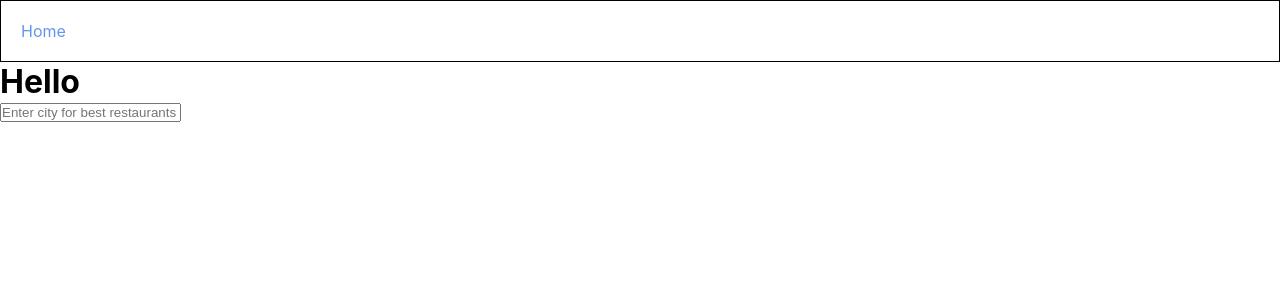
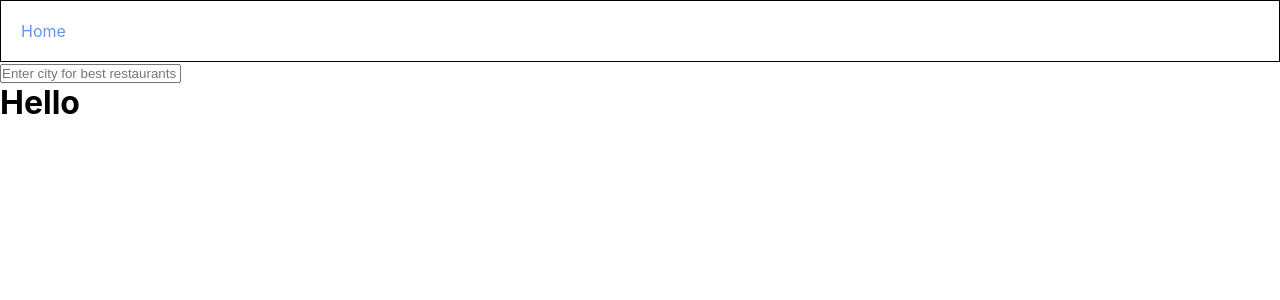
Before and after one commit to ping-n/travel-diary-client, a React (Create React App) app: page / in a window 1280 px wide. Shown: the top 300 px of the page. Built offline with nearby package versions, Linux system fonts and the light colour scheme; no server answers.

Commit message:
added state to getData, need to render data

```diff
--- a/src/components/App.jsx
+++ b/src/components/App.jsx
@@ -7,7 +7,6 @@ function App() {
   return (
     <>
       <NavBar />
-      <GetData />
       <Search />
     </>
   );
--- a/src/components/GetData.jsx
+++ b/src/components/GetData.jsx
@@ -3,10 +3,32 @@ import axios from "axios";
 const API_KEY = process.env.REACT_APP_ZOMATO_API_KEY;
 
 class GetData extends React.Component {
-  state = { data: [] };
-  async componentDidMount() {
+  state = {
+    data: this.props.data,
+    request: false,
+    entity_id: "",
+    entity_type: "",
+  };
+
+  componentDidMount() {
+    console.log(this.props);
+    if (this.props.data.entity_id !== false) {
+      console.log(this.state)
+      this.setState({
+        entity_id: this.props.data.entity_id,
+        entity_type: this.props.data.entity_type,
+        request: true,
+      });
+    }
+  }
+
+  async componentDidUpdate() {
+    console.log("update")
+    if (this.state.request) {
+      console.log("axios request via GetData");
+      const { entity_id, entity_type } = this.state;
       const response = await axios.get(
-      `https://developers.zomato.com/api/v2.1/location_details?entity_id=259&entity_type=city`,
+        `https://developers.zomato.com/api/v2.1/location_details?entity_id=${entity_id}&entity_type=${entity_type}`,
         {
           headers: {
             "user-key": API_KEY,
@@ -14,7 +36,9 @@ class GetData extends React.Component {
         }
       );
       const data = response.data;
-    this.setState({ data: data });
+      console.log(data);
+      this.setState({ data: data, request: false  });
+    }
   }
 
   render() {
--- a/src/components/Search.jsx
+++ b/src/components/Search.jsx
@@ -7,9 +7,9 @@ class Search extends React.Component {
   state = {
     searchKey: "",
     request: false,
-    entity_type: "",
-    entity_id: "",
-    city_name: "",
+    entity_type: false,
+    entity_id: false,
+    city_name: false,
   };
 
   onInputChange = (event) => {
@@ -30,7 +30,11 @@ class Search extends React.Component {
     console.log("componentDidUpdate - ", "request status: " + request);
     if (searchKey && request) {
       this.setState({ request: false });
-      console.log("performing axios get with api: " + API_KEY);
+      let partial_api_key =
+        API_KEY.substring(0, 4) +
+        "..." +
+        API_KEY.substring(API_KEY.length, API_KEY.length - 4);
+      console.log("performing axios get with api: " + partial_api_key);
       const response = await axios.get(
         `https://developers.zomato.com/api/v2.1/locations?query=${searchKey}`,
         {
@@ -40,7 +44,7 @@ class Search extends React.Component {
         }
       );
       console.log("zomato axios response: ", response);
-      if (response.data.location_suggestions.length > 0) {
+      try {
         const {
           entity_type,
           entity_id,
@@ -51,14 +55,30 @@ class Search extends React.Component {
           entity_id: entity_id,
           entity_type: entity_type,
         });
-        console.log(this.state);}
+        console.log(this.state);
+      } catch (error) {
+        console.log("location not found");
+      }
+      //   if (response.data.location_suggestions.length > 0) {
+      //     const {
+      //       entity_type,
+      //       entity_id,
+      //       city_name,
+      //     } = response.data.location_suggestions[0];
+      //     this.setState({
+      //       city_name: city_name,
+      //       entity_id: entity_id,
+      //       entity_type: entity_type,
+      //     });
+      //     console.log(this.state);}
+      // }
     }
   }
 
   render() {
-    const { searchKey } = this.state;
+    const { searchKey, ...data } = this.state;
         return (
-      // <GetData data={this.state}/>
+      <>
         <form onSubmit={this.onFormSubmit}>
           <input
             type="text"
@@ -67,7 +87,10 @@ class Search extends React.Component {
             placeholder="Enter city for best restaurants"
             onChange={this.onInputChange}
           />
+          <GetData data={data} />
+
         </form>
+      </>
     );
   }
 }
```
Lines whose indentation alone changed are shown as unchanged.
